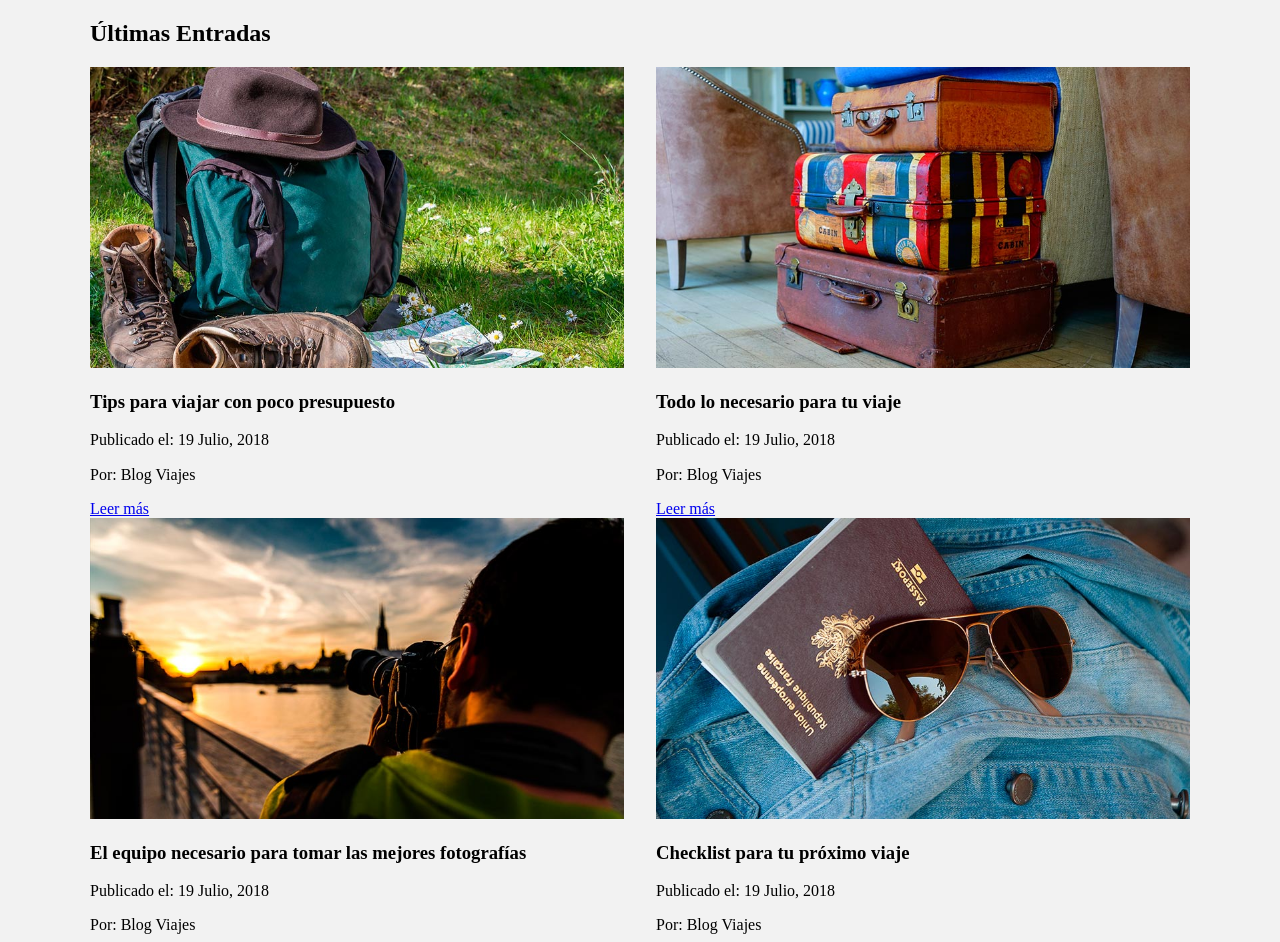
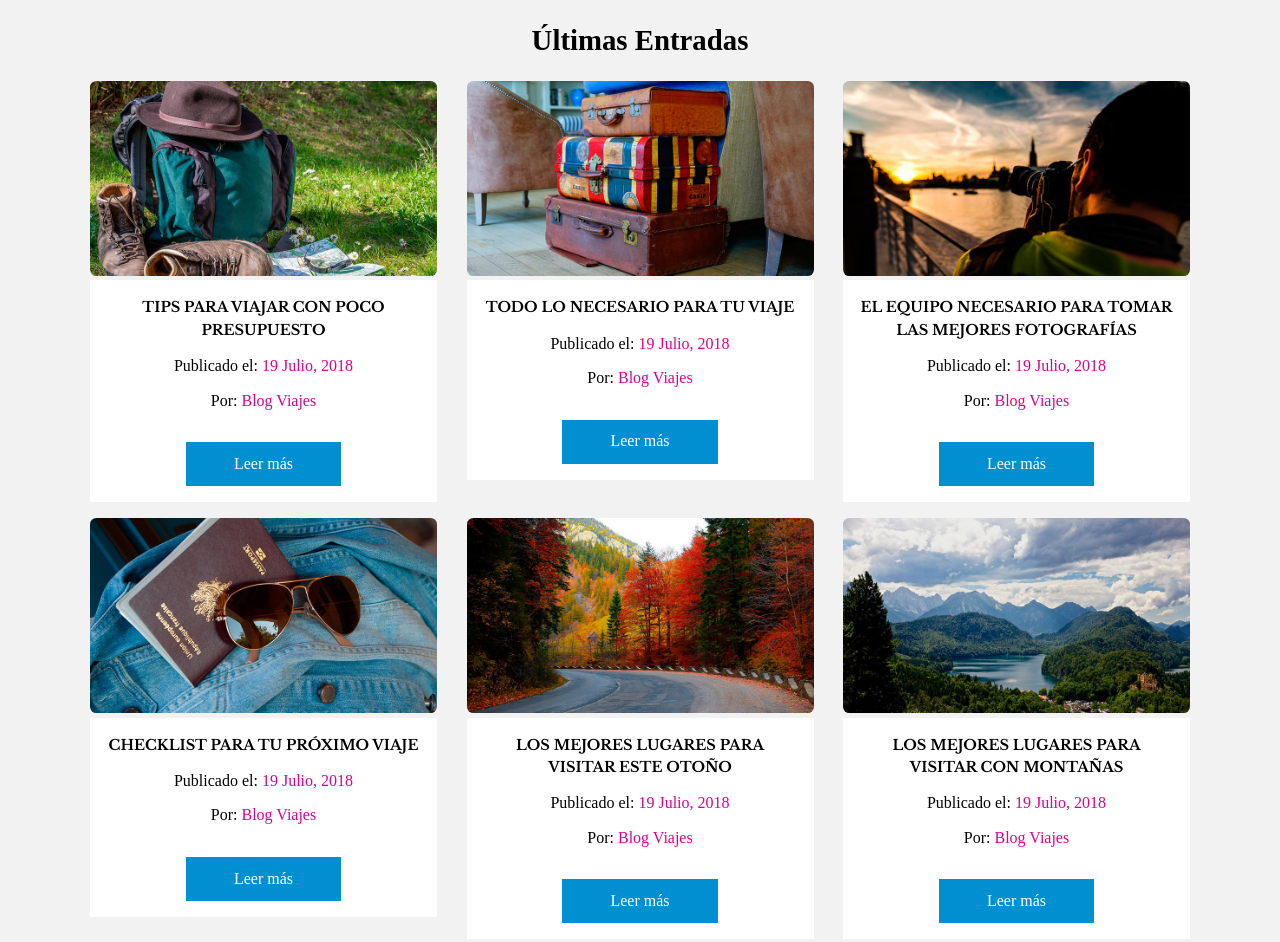
Before and after one commit to opel777/cards-flexbox, a plain HTML site: page index.html in a window 1280 px wide. Shown: the top 942 px of the page. Drawn offline with nearby package versions, Linux system fonts and the light colour scheme.

Commit message:
finalizando css

```diff
--- a/css/styles.css
+++ b/css/styles.css
@@ -10,10 +10,19 @@ body{
 
 h2 {
     flex: 0 1 100%;
+    text-align: center;
+    font-size: 1.8rem;
+}
+h3 {
+    font-family: 'Libre Baskerville', serif;
+    margin: 0;
+    font-weight: 700;
 }
 
 img {
     max-width: 100%;
+    border-radius: .4rem;
+
 }
 
 @media screen and (min-width:480px) {
@@ -23,6 +32,36 @@ img {
         justify-content: space-between;
     }
     .entrada{
-        flex: 0 1 calc(50% - 1rem);
+        flex: 0 1 calc( 50% - 1rem);
     }
 }
+@media screen and (min-width:768px){
+    .entrada{
+        flex: 0 1 calc( 33% - 1rem);
+    }
+}
+.entrada{
+    margin-bottom: 1rem;
+}
+.contenido {
+    background-color: white;
+    text-align: center;
+    padding: 1rem;
+}
+.contenido span {
+    color:#db008d;
+}
+.contenido h3 {
+
+    font-size: .9rem;
+    line-height: 1.4rem;
+    text-transform: uppercase;
+}
+.boton {
+    background-color: #008fd1;
+    color: #ffff;
+    padding: .8rem 3rem;
+    margin-top:1rem;
+    display: inline-block;
+    text-decoration: none;
+}
```
